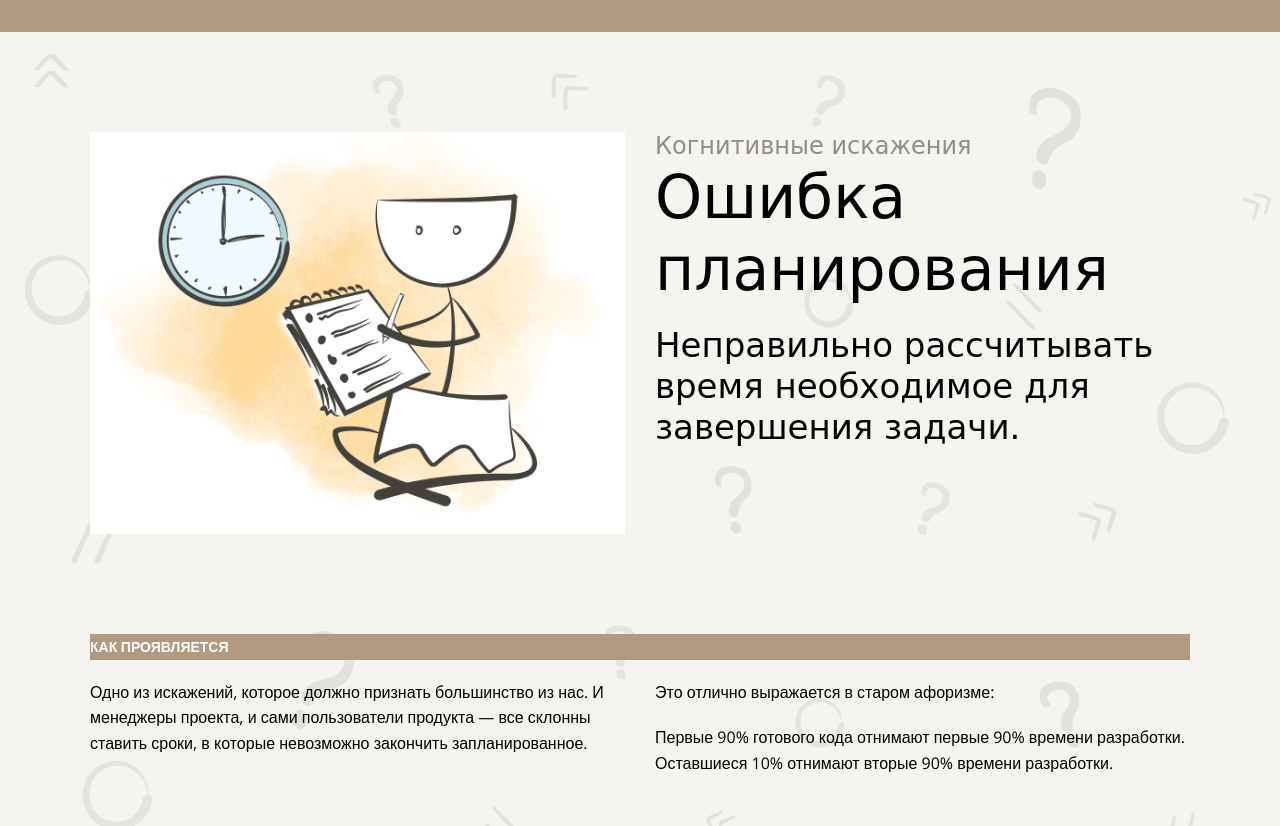
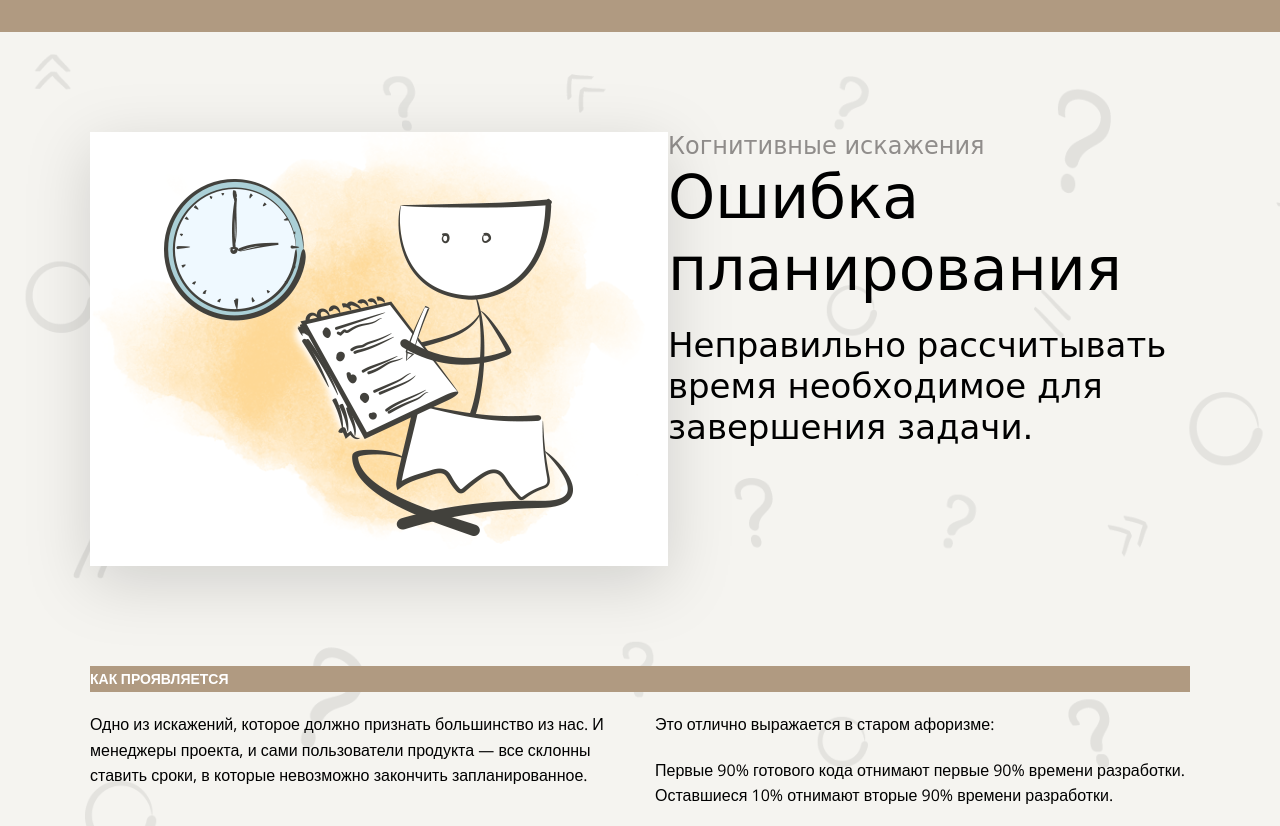
Before and after one commit to dnt-wrd/layout-designer-project-lvl1, a website: page src/index.html in a window 1280 px wide. Shown: the part 6340-7166 px from the top of the page. Drawn offline with nearby package versions, Linux system fonts and the light colour scheme; a web font is replaced by a local one.

```diff
--- a/src/index.html
+++ b/src/index.html
@@ -233,7 +233,7 @@
   <section id="errors-in-planning" class="background background-white">
     <div class="container p-relative z-index1">
       <div class="flex space-between columns-2">
-        <img src="images/5.png" alt="часы-записки">
+        <img src="images/5.png" alt="часы-записки" class="img-size shadow">
         <div>
           <h4 class="translucent-black">Когнитивные искажения</h4>
           <h2 class="margin20">Ошибка планирования</h2>
```
